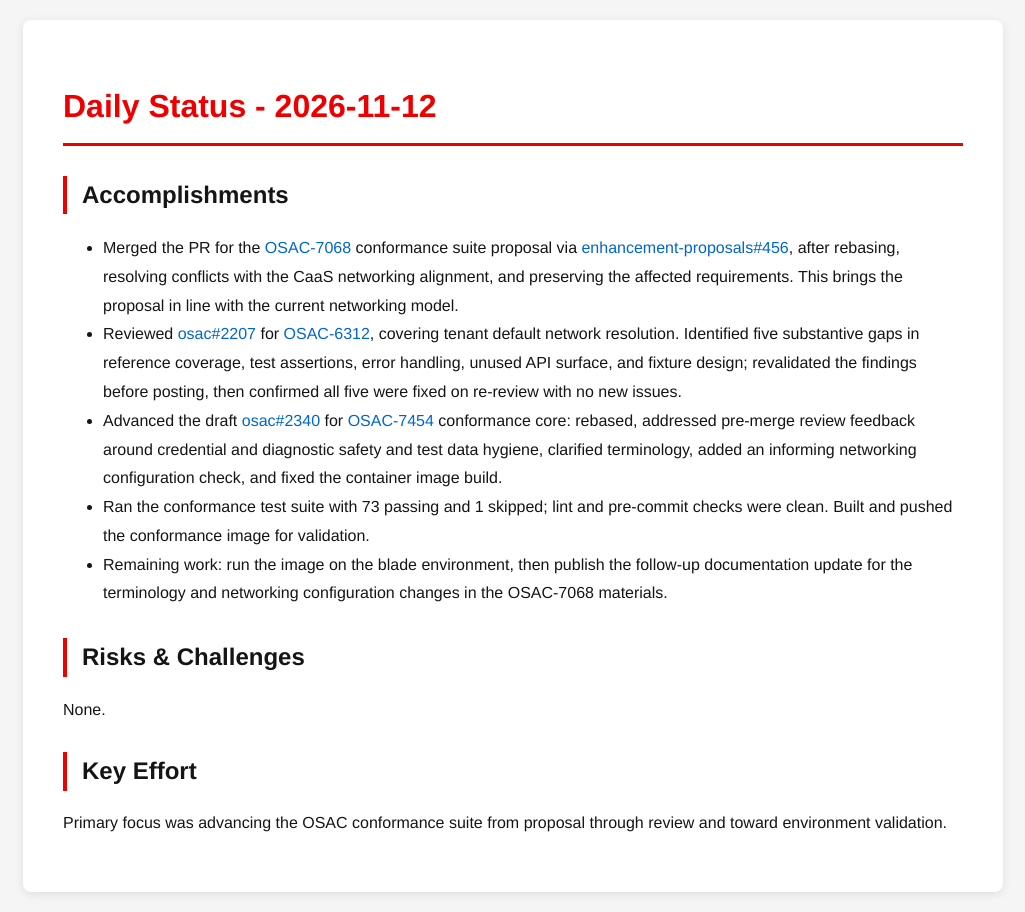
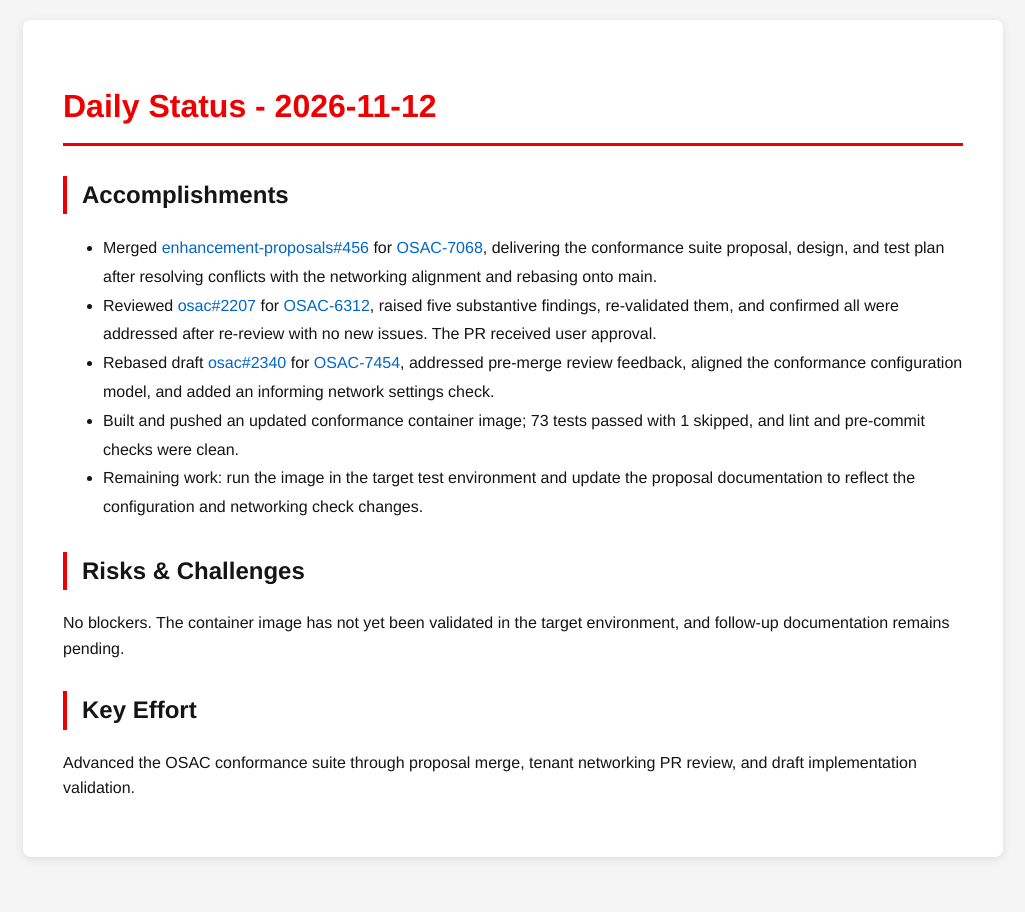
Before and after one commit to tzvatot/daily-status, a Jekyll site: the page built from 2026-11-12.md, in a window 1280 px wide. Shown: the whole page, without its empty margins (127-1152 px from the left). Built offline with Jekyll 4.4.1, drawn with Linux system fonts in a browser that asks for light colours.

Commit message:
Daily status update - 2026-11-12

```diff
--- a/2026-11-12.md
+++ b/2026-11-12.md
@@ -7,14 +7,14 @@ date: 2026-11-12
 # Daily Status - 2026-11-12
 
 ## Accomplishments
-- Merged the PR for the [OSAC-7068](https://redhat.atlassian.net/browse/OSAC-7068) conformance suite proposal via [enhancement-proposals#456](https://github.com/osac-project/enhancement-proposals/pull/456), after rebasing, resolving conflicts with the CaaS networking alignment, and preserving the affected requirements. This brings the proposal in line with the current networking model.
-- Reviewed [osac#2207](https://github.com/osac-project/osac/pull/2207) for [OSAC-6312](https://redhat.atlassian.net/browse/OSAC-6312), covering tenant default network resolution. Identified five substantive gaps in reference coverage, test assertions, error handling, unused API surface, and fixture design; revalidated the findings before posting, then confirmed all five were fixed on re-review with no new issues.
-- Advanced the draft [osac#2340](https://github.com/osac-project/osac/pull/2340) for [OSAC-7454](https://redhat.atlassian.net/browse/OSAC-7454) conformance core: rebased, addressed pre-merge review feedback around credential and diagnostic safety and test data hygiene, clarified terminology, added an informing networking configuration check, and fixed the container image build.
-- Ran the conformance test suite with 73 passing and 1 skipped; lint and pre-commit checks were clean. Built and pushed the conformance image for validation.
-- Remaining work: run the image on the blade environment, then publish the follow-up documentation update for the terminology and networking configuration changes in the OSAC-7068 materials.
+- Merged [enhancement-proposals#456](https://github.com/osac-project/enhancement-proposals/pull/456) for [OSAC-7068](https://redhat.atlassian.net/browse/OSAC-7068), delivering the conformance suite proposal, design, and test plan after resolving conflicts with the networking alignment and rebasing onto main.
+- Reviewed [osac#2207](https://github.com/osac-project/osac/pull/2207) for [OSAC-6312](https://redhat.atlassian.net/browse/OSAC-6312), raised five substantive findings, re-validated them, and confirmed all were addressed after re-review with no new issues. The PR received user approval.
+- Rebased draft [osac#2340](https://github.com/osac-project/osac/pull/2340) for [OSAC-7454](https://redhat.atlassian.net/browse/OSAC-7454), addressed pre-merge review feedback, aligned the conformance configuration model, and added an informing network settings check.
+- Built and pushed an updated conformance container image; 73 tests passed with 1 skipped, and lint and pre-commit checks were clean.
+- Remaining work: run the image in the target test environment and update the proposal documentation to reflect the configuration and networking check changes.
 
 ## Risks & Challenges
-None.
+No blockers. The container image has not yet been validated in the target environment, and follow-up documentation remains pending.
 
 ## Key Effort
-Primary focus was advancing the OSAC conformance suite from proposal through review and toward environment validation.
+Advanced the OSAC conformance suite through proposal merge, tenant networking PR review, and draft implementation validation.
```
